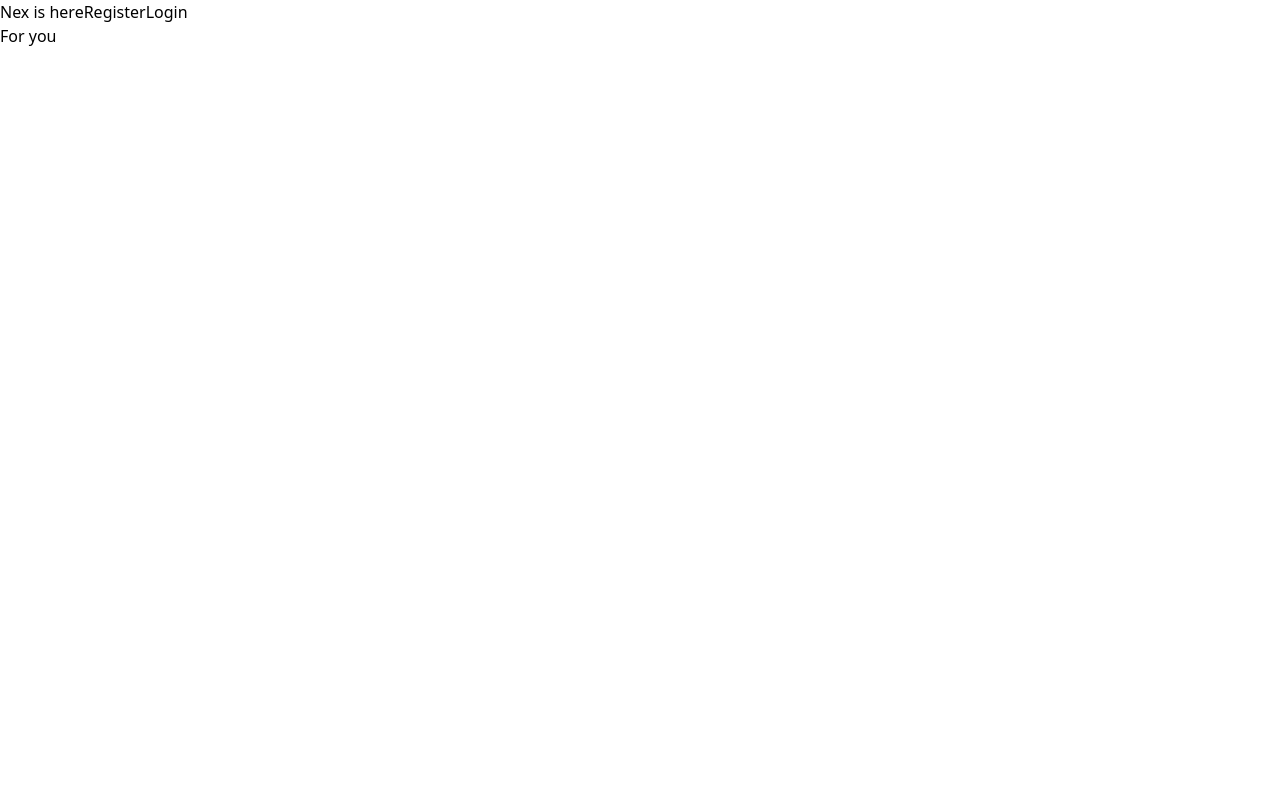
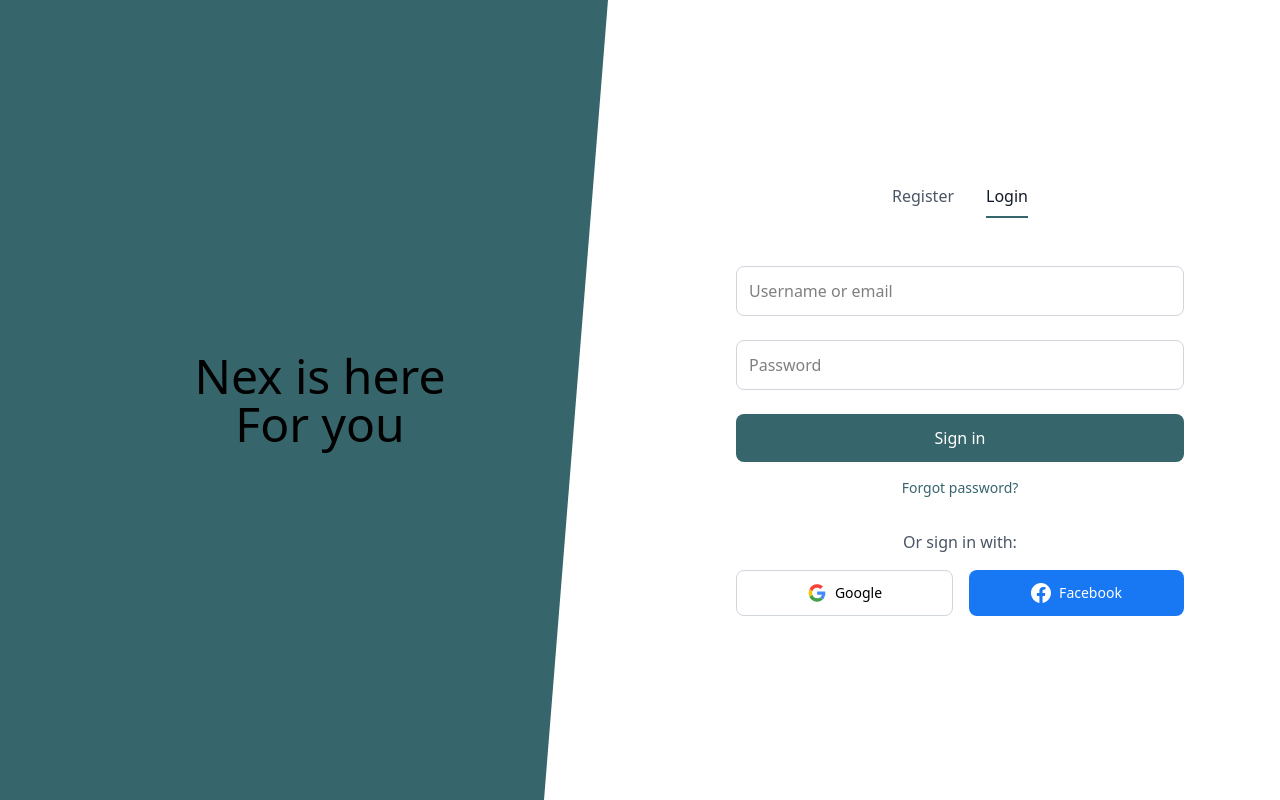
Before and after one commit to marstrx/News-Platform, a React (Vite) app in the folder website/: page /login in a window 1280 px wide. Built offline with nearby package versions, Linux system fonts and the light colour scheme.

Commit message:
login page styels

```diff
--- a/website/src/Components/Auth/AuthHero.tsx
+++ b/website/src/Components/Auth/AuthHero.tsx
@@ -8,9 +8,11 @@ type AuthHeroProps = {
 
 function AuthHero({ title, subtitle }: AuthHeroProps): JSX.Element {
     return (
-        <div>
-            <h2>{title}</h2>
-            <h2>{subtitle}</h2>
+        <div className="min-h-screen w-1/2 bg-[#36656B] flex flex-col justify-center text-center" style={{
+        clipPath: "polygon(0 0, 95% 0, 85% 100%, 0% 100%)"
+      }}>
+            <h2 className="text-5xl">{title}</h2>
+            <h2 className="text-5xl">{subtitle}</h2>
         </div>
     )
 }
--- a/website/src/Components/Login/Login.tsx
+++ b/website/src/Components/Login/Login.tsx
@@ -1,17 +1,90 @@
 import { Link } from "react-router-dom"
 import AuthHero from "../Auth/AuthHero"
 import { JSX } from "react"
-function Login() :JSX.Element {
+
+function Login(): JSX.Element {
   return (
-    <div className="flex">
-      <div>
-        <AuthHero title="Nex is here" subtitle="For you" />
-      </div>
-      <div>
-        <div>
-          <Link to={"/register"}>Register</Link>
-          <Link to={"/login"}>Login</Link>
+    <div className="min-h-screen flex">
+      <AuthHero title="Nex is here" subtitle="For you" />
+
+      <div className="flex-1 flex flex-col justify-center items-center px-8">
+        {/* Navigation Tabs */}
+        <div className="flex gap-8 mb-12">
+          <Link
+            to="/register"
+            className="text-gray-600 hover:text-gray-900 pb-2"
+          >
+            Register
+          </Link>
+          <Link
+            to="/login"
+            className="text-gray-900 border-b-2 border-[#36656B] pb-2 font-medium"
+          >
+            Login
+          </Link>
         </div>
+
+        {/* Login Form */}
+        <form className="w-full max-w-md">
+          <div className="flex flex-col gap-6 mb-6">
+            <input
+              className="border border-gray-300 p-3 rounded-lg w-full focus:outline-none focus:border-[#36656B]"
+              type="text"
+              placeholder="Username or email"
+            />
+            <input
+              className="border border-gray-300 p-3 rounded-lg w-full focus:outline-none focus:border-[#36656B]"
+              type="password"
+              placeholder="Password"
+            />
+          </div>
+
+          <div className="flex flex-col gap-4 mb-8">
+            <button
+              type="submit"
+              className="bg-[#36656B] text-white py-3 rounded-lg font-medium hover:bg-[#2d5259] transition-colors"
+            >
+              Sign in
+            </button>
+            <Link
+              to="/404"
+              className="text-sm text-[#36656B] hover:underline text-center"
+            >
+              Forgot password?
+            </Link>
+          </div>
+
+          {/* Social Login */}
+          <div className="text-center">
+            <p className="text-gray-600 mb-4">Or sign in with:</p>
+            <div className="flex gap-4">
+              <button
+                type="button"
+                className="flex-1 flex items-center justify-center gap-2 bg-white border border-gray-300 py-3 rounded-lg hover:bg-gray-50 transition-colors"
+              >
+                <svg className="w-5 h-5" xmlns="http://www.w3.org/2000/svg" viewBox="0 0 16 16">
+                  <g fill="none" fillRule="evenodd" clipRule="evenodd">
+                    <path fill="#F44336" d="M7.209 1.061c.725-.081 1.154-.081 1.933 0a6.57 6.57 0 0 1 3.65 1.82a100 100 0 0 0-1.986 1.93q-1.876-1.59-4.188-.734q-1.696.78-2.362 2.528a78 78 0 0 1-2.148-1.658a.26.26 0 0 0-.16-.027q1.683-3.245 5.26-3.86" opacity=".987" />
+                    <path fill="#FFC107" d="M1.946 4.92q.085-.013.161.027a78 78 0 0 0 2.148 1.658A7.6 7.6 0 0 0 4.04 7.99q.037.678.215 1.331L2 11.116Q.527 8.038 1.946 4.92" opacity=".997" />
+                    <path fill="#448AFF" d="M12.685 13.29a26 26 0 0 0-2.202-1.74q1.15-.812 1.396-2.228H8.122V6.713q3.25-.027 6.497.055q.616 3.345-1.423 6.032a7 7 0 0 1-.51.49" opacity=".999" />
+                    <path fill="#43A047" d="M4.255 9.322q1.23 3.057 4.51 2.854a3.94 3.94 0 0 0 1.718-.626q1.148.812 2.202 1.74a6.62 6.62 0 0 1-4.027 1.684a6.4 6.4 0 0 1-1.02 0Q3.82 14.524 2 11.116z" opacity=".993" />
+                  </g>
+                </svg>
+                <span className="text-sm font-medium">Google</span>
+              </button>
+
+              <button
+                type="button"
+                className="flex-1 flex items-center justify-center gap-2 bg-[#1877F2] text-white py-3 rounded-lg hover:bg-[#166fe5] transition-colors"
+              >
+                <svg className="w-5 h-5" xmlns="http://www.w3.org/2000/svg" viewBox="0 0 256 256">
+                  <path fill="#FFF" d="M256 128C256 57.308 198.692 0 128 0C57.308 0 0 57.307 0 128c0 63.888 46.808 116.843 108 126.445V165H75.5v-37H108V99.8c0-32.08 19.11-49.8 48.347-49.8C170.352 50 185 52.5 185 52.5V84h-16.14C152.958 84 148 93.867 148 103.99V128h35.5l-5.675 37H148v89.445c61.192-9.602 108-62.556 108-126.445" />
+                </svg>
+                <span className="text-sm font-medium">Facebook</span>
+              </button>
+            </div>
+          </div>
+        </form>
       </div>
     </div>
   )
--- a/website/src/Components/SignUp/SignUp.tsx
+++ b/website/src/Components/SignUp/SignUp.tsx
@@ -5,13 +5,13 @@ import AuthHero from "../Auth/AuthHero"
 function SignUp(): JSX.Element {
     return (
         <div className="flex">
-            <div>
-                <AuthHero title="Join Nex" subtitle="Create your account" />
-            </div>
+
+            <AuthHero title="Join Nex" subtitle="Create your account" />
+
             <div>
                 <div>
                     <Link to={"/register"}>Register</Link>
-                    <Link to={"/login"}>Login</Link>
+                    <Link to={"/login"}>Sign in</Link>
                 </div>
             </div>
         </div>
```
